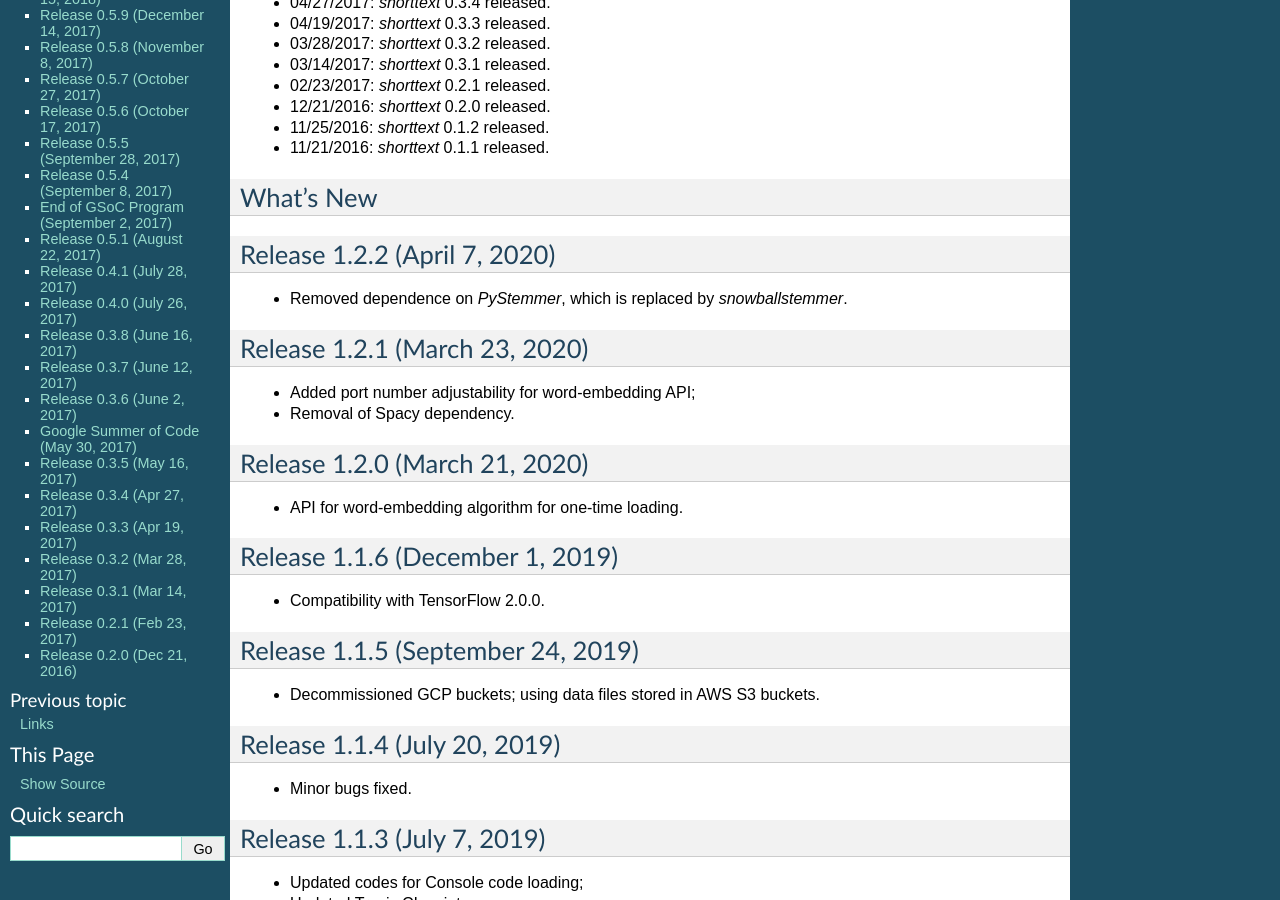
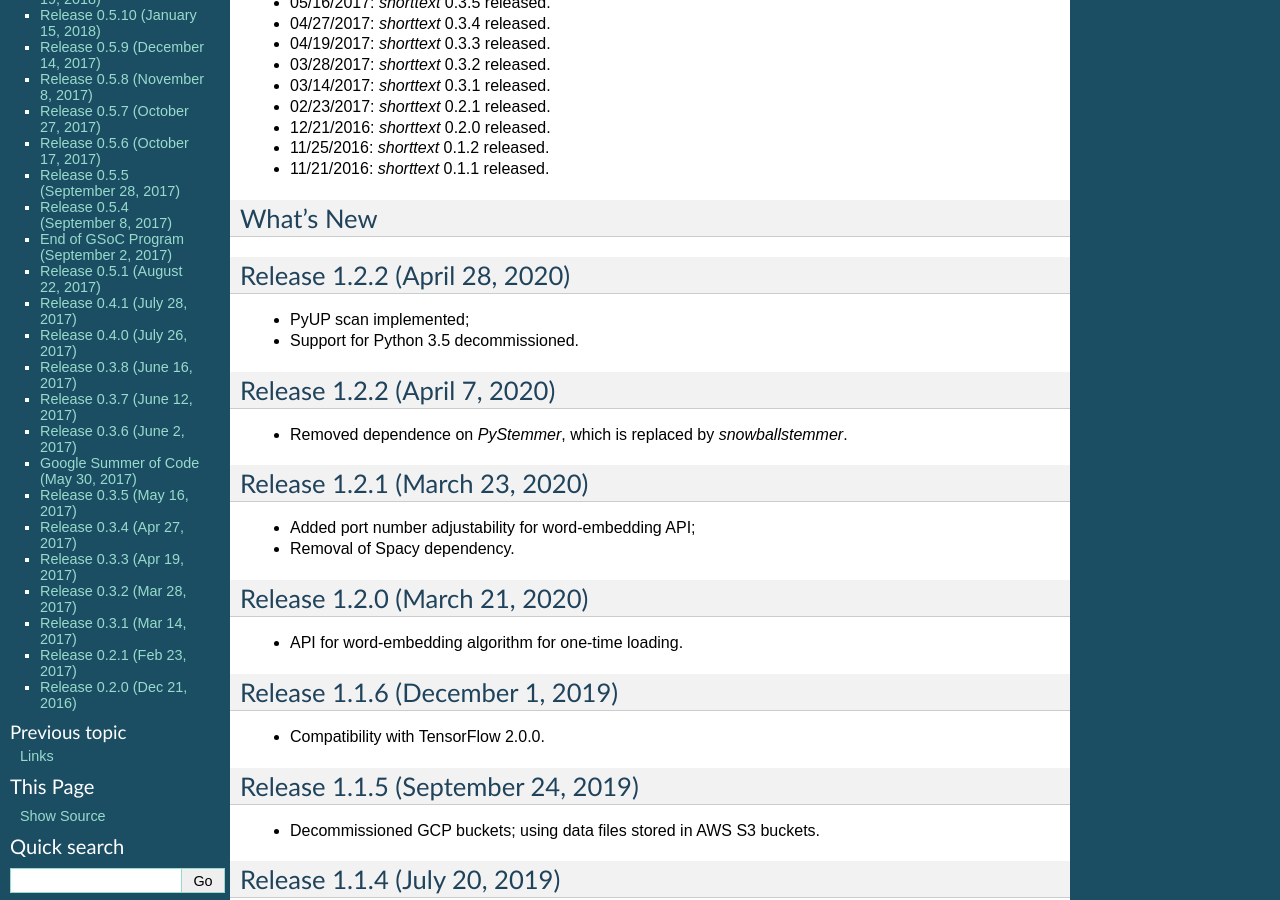
Before and after one commit to stephenhky/PyShortTextCategorization, a Sphinx documentation site: the page built from docs/news.rst, in a window 1280 px wide and 900 px high, scrolled down 931 px. Built offline with Sphinx 7.4.7, drawn with Linux system fonts in a browser that asks for light colours; some of the changed text lies outside the part shown.

Commit message:
release 1.2.3

```diff
--- a/docs/news.rst
+++ b/docs/news.rst
@@ -1,6 +1,7 @@
 News
 ====
 
+* 04/28/2020: `shorttext` 1.2.3 released.
 * 04/07/2020: `shorttext` 1.2.2 released.
 * 03/23/2020: `shorttext` 1.2.1 released.
 * 03/21/2020: `shorttext` 1.2.0 released.
@@ -53,6 +54,12 @@
 
 What's New
 ----------
+
+Release 1.2.2 (April 28, 2020)
+-----------------------------
+
+* PyUP scan implemented;
+* Support for Python 3.5 decommissioned.
 
 Release 1.2.2 (April 7, 2020)
 -----------------------------
--- a/setup.py
+++ b/setup.py
@@ -28,7 +28,7 @@
 
 
 setup(name='shorttext',
-      version='1.2.3a01',
+      version='1.2.3',
       description="Short Text Mining",
       long_description=package_description(),
       long_description_content_type='text/markdown',
--- a/setup_requirements.txt
+++ b/setup_requirements.txt
@@ -1,3 +1,3 @@
-Cython==0.29.16
+Cython>=0.29.0
 numpy>=1.16.0
 scipy>=1.2.0
```
Also changed, not shown: README.md (+3 -2 lines).
